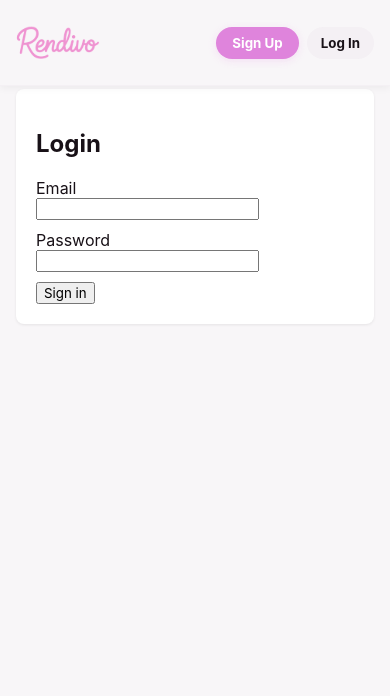
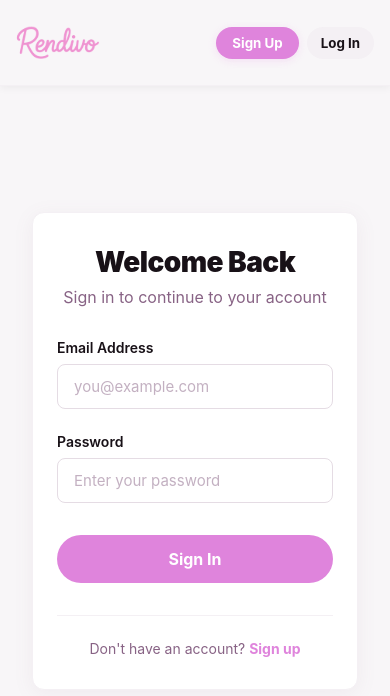
Before and after one commit to selin-bardakci/Rendivo, a Next.js app in the folder frontend/: page /login in a window 390 px wide. Shown: the top 696 px of the page. Built offline with nearby package versions, Linux system fonts and the light colour scheme; no server answers.

Commit message:
login page

```diff
--- a/frontend/pages/login.tsx
+++ b/frontend/pages/login.tsx
@@ -2,6 +2,8 @@ import { useState } from 'react'
 import { useRouter } from 'next/router'
 import Layout from '../components/Layout'
 import { login } from '../lib/auth'
+import styles from '../styles/login.module.css'
+import Link from 'next/link'
 
 export default function LoginPage() {
   const [email, setEmail] = useState('')
@@ -26,22 +28,57 @@ export default function LoginPage() {
 
   return (
     <Layout>
-      <div className="card">
-        <h2>Login</h2>
-        <form onSubmit={onSubmit}>
-          <div style={{ marginBottom: 10 }}>
-            <label>Email</label>
-            <br />
-            <input value={email} onChange={(e) => setEmail(e.target.value)} />
+      <div className={styles.loginContainer}>
+        <div className={styles.loginCard}>
+          <div className={styles.loginHeader}>
+            <h1>Welcome Back</h1>
+            <p>Sign in to continue to your account</p>
           </div>
-          <div style={{ marginBottom: 10 }}>
-            <label>Password</label>
-            <br />
-            <input type="password" value={password} onChange={(e) => setPassword(e.target.value)} />
+
+          <form onSubmit={onSubmit} className={styles.loginForm}>
+            <div className={styles.formGroup}>
+              <label htmlFor="email">Email Address</label>
+              <input
+                id="email"
+                type="email"
+                value={email}
+                onChange={(e) => setEmail(e.target.value)}
+                placeholder="you@example.com"
+                required
+              />
+            </div>
+
+            <div className={styles.formGroup}>
+              <label htmlFor="password">Password</label>
+              <input
+                id="password"
+                type="password"
+                value={password}
+                onChange={(e) => setPassword(e.target.value)}
+                placeholder="Enter your password"
+                required
+              />
+            </div>
+
+            {error && (
+              <div className={styles.errorMessage}>
+                {error}
+              </div>
+            )}
+
+            <button
+              type="submit"
+              disabled={loading}
+              className={styles.loginButton}
+            >
+              {loading ? 'Signing in...' : 'Sign In'}
+            </button>
+          </form>
+
+          <div className={styles.loginFooter}>
+            <p>Don't have an account? <Link href="/signup">Sign up</Link></p>
           </div>
-          <button type="submit" disabled={loading}>{loading ? 'Signing in...' : 'Sign in'}</button>
-        </form>
-        {error && <p style={{ color: 'red' }}>{error}</p>}
+        </div>
       </div>
     </Layout>
   )
--- /dev/null
+++ b/frontend/styles/login.module.css
@@ -0,0 +1,151 @@
+.loginContainer {
+  display: flex;
+  align-items: center;
+  justify-content: center;
+  min-height: calc(100vh - 200px);
+  padding: 40px 16px;
+}
+
+.loginCard {
+  background: #fff;
+  border-radius: 12px;
+  box-shadow: 0 4px 20px rgba(136, 99, 133, 0.08);
+  padding: 48px;
+  width: 100%;
+  max-width: 440px;
+  border: 1px solid #f4f0f4;
+}
+
+.loginHeader {
+  text-align: center;
+  margin-bottom: 32px;
+}
+
+.loginHeader h1 {
+  font-size: 32px;
+  font-weight: 900;
+  color: #181117;
+  margin: 0 0 8px 0;
+  font-family: 'Nunito', sans-serif;
+  letter-spacing: -0.02em;
+}
+
+.loginHeader p {
+  font-size: 16px;
+  color: #886385;
+  margin: 0;
+}
+
+.loginForm {
+  display: flex;
+  flex-direction: column;
+  gap: 24px;
+}
+
+.formGroup {
+  display: flex;
+  flex-direction: column;
+  gap: 8px;
+}
+
+.formGroup label {
+  font-size: 14px;
+  font-weight: 600;
+  color: #181117;
+}
+
+.formGroup input {
+  padding: 12px 16px;
+  border: 1px solid #e5dce4;
+  border-radius: 8px;
+  font-size: 15px;
+  font-family: 'Nunito', sans-serif;
+  color: #181117;
+  transition: all 0.2s;
+  background: #fff;
+}
+
+.formGroup input:focus {
+  outline: none;
+  border-color: #df84dc;
+  box-shadow: 0 0 0 3px rgba(223, 132, 220, 0.1);
+}
+
+.formGroup input::placeholder {
+  color: #886385;
+  opacity: 0.5;
+}
+
+.errorMessage {
+  padding: 12px 16px;
+  background: rgba(220, 53, 69, 0.08);
+  border: 1px solid rgba(220, 53, 69, 0.2);
+  border-radius: 8px;
+  color: #c82333;
+  font-size: 14px;
+  text-align: center;
+}
+
+.loginButton {
+  padding: 14px 24px;
+  background: #df84dc;
+  color: #fff;
+  border: none;
+  border-radius: 9999px;
+  font-size: 16px;
+  font-weight: 700;
+  font-family: 'Nunito', sans-serif;
+  cursor: pointer;
+  transition: all 0.2s;
+  margin-top: 8px;
+}
+
+.loginButton:hover:not(:disabled) {
+  background: #d46ed1;
+  transform: translateY(-1px);
+  box-shadow: 0 4px 12px rgba(223, 132, 220, 0.3);
+}
+
+.loginButton:active:not(:disabled) {
+  transform: translateY(0);
+}
+
+.loginButton:disabled {
+  opacity: 0.6;
+  cursor: not-allowed;
+}
+
+.loginFooter {
+  margin-top: 32px;
+  text-align: center;
+  padding-top: 24px;
+  border-top: 1px solid #f4f0f4;
+}
+
+.loginFooter p {
+  font-size: 14px;
+  color: #886385;
+  margin: 0;
+}
+
+.loginFooter a {
+  color: #df84dc;
+  text-decoration: none;
+  font-weight: 700;
+  transition: color 0.2s;
+}
+
+.loginFooter a:hover {
+  color: #d46ed1;
+  text-decoration: underline;
+}
+
+@media (max-width: 480px) {
+  .loginCard {
+    padding: 32px 24px;
+  }
+
+  .loginHeader h1 {
+    font-size: 28px;
+  }
+}
```
Also changed, not shown: frontend/pages/index.tsx (+23 -2 lines), frontend/styles/welcome.module.css (+58 -1 lines).
